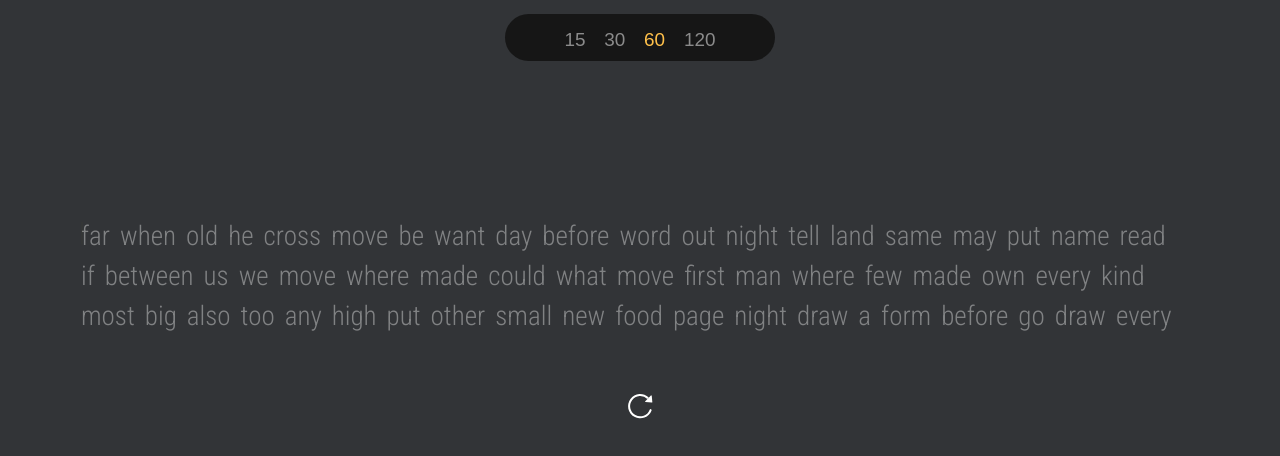
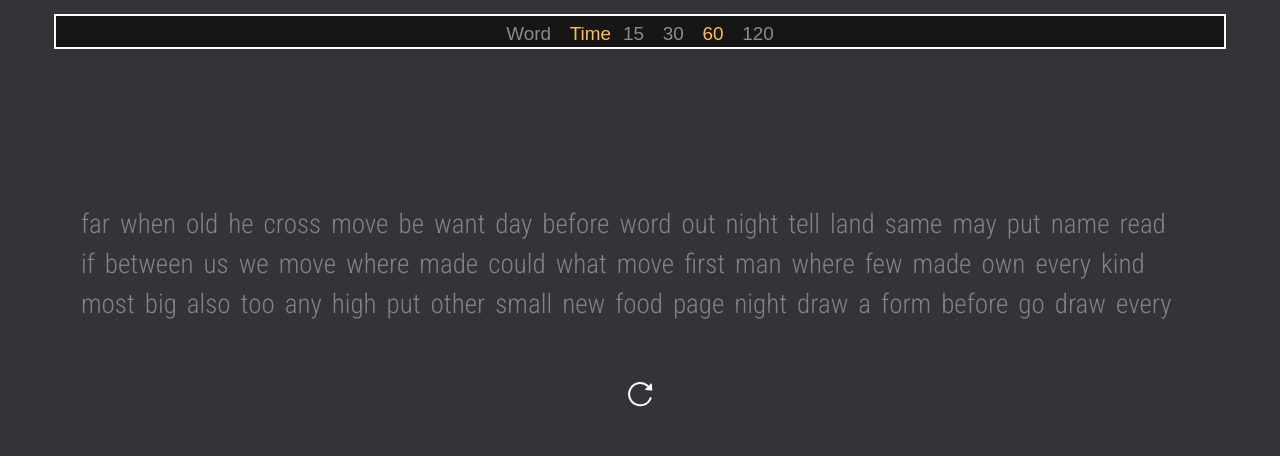
Before and after one commit to mohani-01/type, a Django app: page / in a window 1280 px wide. Shown: the part 79-535 px from the top of the page. Run offline with Django 4.2, Linux system fonts and the light colour scheme.

Commit message:
Adding additional feature to the typing game: Number of words

```diff
--- a/writing/static/writing/script.js
+++ b/writing/static/writing/script.js
@@ -1,4 +1,17 @@
 // const RANDOM_QUOTE_API_URL = 'https://api.quotable.io/random'
+if (!localStorage.getItem("choose")) {
+    localStorage.setItem("choose", "time")
+}
+
+const choose = localStorage.getItem("choose")
+
+if (!localStorage.getItem("time")) {
+    localStorage.setItem("time", 60);
+}
+
+if (!localStorage.getItem("word")) {
+    localStorage.setItem("word", 25)
+}
 
 const textToRender = ['the', 'of', 'to', 'and', 'a', 'in', 'is', 'it', 'you', 'that', 'he', 'was', 'for', 'on', 'are', 'with', 'as', 'I', 'his', 'they', 'be', 'at', 'one', 'have', 'this', 'from', 'or', 'had', 'by', 'not', 'word', 'but', 'what', 'some', 'we', 'can', 'out', 'other', 'were', 'all', 'there', 'when', 'up', 'use', 'your', 'how', 'said', 'an', 'each', 'she', 'which', 'do', 'their', 'time', 'if', 'will', 'way', 'about', 'many',
                     'then', 'them', 'write', 'would', 'like', 'so', 'these', 'her', 'long', 'make', 'thing', 'see', 'him', 'two', 'has', 'look', 'more', 'day', 'could', 'go', 'come', 'did', 'number','sound', 'no', 'most', 'people', 'my', 'over', 'know', 'water', 'than', 'call', 'first', 'who', 'may', 'down', 'side', 'been', 'now', 'find', 'any', 'new', 'work', 'part', 'take', 'get', 'place', 'made', 'live', 'where', 'after', 'back', 'little',
@@ -22,10 +35,6 @@ const textToRender = ['the', 'of', 'to', 'and', 'a', 'in', 'is', 'it', 'you', 't
                     'similar', 'guide', 'experience', 'score', 'apple', 'bought', 'led', 'pitch', 'coat', 'mass', 'card', 'band', 'rope', 'slip', 'win', 'dream', 'evening', 'condition', 'feed', 'tool', 'total', 'basic', 'smell', 'valley', 'nor', 'double', 'seat', 'arrive', 'master', 'track', 'parent', 'shore', 'division', 'sheet', 'substance', 'favor', 'connect', 'post', 'spend', 'chord', 'fat', 'glad', 'original', 'share', 'station', 'dad', 'bread', 'charge',
                     'proper', 'bar', 'offer', 'segment', 'slave', 'duck', 'instant', 'market', 'degree', 'populate', 'chick', 'dear', 'enemy', 'reply', 'drink', 'occur', 'support', 'speech', 'nature', 'range', 'steam', 'motion', 'path', 'liquid', 'log', 'meant', 'quotient', 'teeth', 'shell', 'neck']
 
-if (!localStorage.getItem("timer")) {
-    localStorage.setItem("timer", 60);
-
-}
 
 
 const audio = new Audio('../static/writing/typing.wav')
@@ -41,44 +50,97 @@ const textDisplay = document.getElementById('text')
 const gameContainer = document.querySelector('.game-container');
 
 const cursor = document.getElementById('cursor')
-const timer = document.getElementById('timer')
 const textContainer = document.querySelector(".text-container")
 
-const timeSelector = localStorage.getItem("timer")
+const timeSelector = localStorage.getItem("time")
+const wordSelector  = localStorage.getItem("word")
+
+const word = document.getElementById("choose-word")
+const time = document.getElementById("choose-time")
+
 const chooseTime = document.getElementById('time')
+const chooseWord = document.getElementById('word')
+
+const options = document.getElementById('options')
 
 
+gameContainer.style.opacity = 0;
 
+if (choose == "time") {
     for (let i = 0, N = chooseTime.children.length; i < N ; i++ ) {
         if (chooseTime.children[i].innerHTML === timeSelector) {
-        addClass( chooseTime.children[i], "current-time")
+            addClass( chooseTime.children[i], "current")
         } else {
             removeClassAll(chooseTime.children[i])
         }
     }
+    removeClassAll(word)
+    addClass(time, "current")
 
-gameContainer.style.opacity = 0;
+    chooseWord.style.display = "none";
+    const avaialbleChooses = ["15", "120", "60", "30"];
+    listenToChange(chooseTime, avaialbleChooses, "time");
+
+
+
+} else if (choose == "word") {
+
+    removeClassAll(chooseTime)
+    for (let i = 0, N = chooseWord.children.length; i < N; i++ ) {
+        if (chooseWord.children[i].innerHTML === wordSelector ) {
+            addClass( chooseWord.children[i], "current")
+        } else {
+            removeClassAll(chooseWord.children[i])
+        }
+    }
+    removeClassAll(time)
+    addClass(word, "current")
+
+    chooseTime.style.display = "none";
+    const avaialbleChooses = ["10", "25", "50", "100"];
+
+    listenToChange(chooseWord, avaialbleChooses, "word");
+}
+
+
+
 
 window.time = null;
 
-chooseTime.addEventListener("click", (event) => {
-    const getTime = event.target;
 
-    const timeAvailable = ["120", "60", "30", "15"]
-    if (getTime.dataset.timelength && timeAvailable.includes(getTime.dataset.timelength)) {
-        console.log(typeof(getTime.dataset.timelength))
-        localStorage.setItem("timer", getTime.dataset.timelength)
 
+options.addEventListener('click', (event) => {
+    const getOption  = event.target;
+    if (getOption.getAttribute('id') === "choose-word" && !getOption.className.includes('current')) {
+        localStorage.setItem("choose", "word")
+        location.reload()
+
+    } else if ( getOption.getAttribute("id") === "choose-time" && !getOption.className.includes('current')) {
+        localStorage.setItem("choose", "time")
         location.reload()
 
     }
+})
 
 
+
+function listenToChange(element, choose, value ) {
+    element.addEventListener('click', event => {
+        const getTarget = event.target;
+        alert(getTarget)
+        if (getTarget.dataset.choose && choose.includes(getTarget.dataset.choose)) {
+            localStorage.setItem(value, getTarget.dataset.choose)
+            alert(localStorage.getItem(value))
+            location.reload()
+        }
     })
+}
 
-restart.addEventListener("click",() => {
+
+
+restart.addEventListener("click", () => {
     location.reload()
-} )
+})
 
 textDisplay.addEventListener('focusout', () => {
     cursor.style.display = 'none';
@@ -101,9 +163,6 @@ document.addEventListener('focusin', ()=> {
 
 
 })
-    // if (!document.hasFocus()) {
-    // }
-
 
 
 let correctLetter = 0
--- a/writing/static/writing/styles.css
+++ b/writing/static/writing/styles.css
@@ -61,17 +61,24 @@ body > * {
     height: auto;
 }
 
-#time {
-    width: max-content;
-    margin: auto;
-    padding: .3rem 2rem;
+#chooses {
+    display: flex;
+    justify-content: center;
+    align-items: center;
+    border: 2px solid white;
+    background-color: #161616;
+}
+
+.choose {
+    /* width: max-content;
+    margin: auto; */
+    /* padding: .3rem 2rem; */
     border-radius: 25px;
-    /* border: 2px solid rgb(44, 44, 44); */
     background: #161616;
 }
 
 
-#time > button {
+.choose > button {
     border: none;
     font-size: .7rem;
     color:  rgba(255, 255, 255, 0.5);
@@ -80,7 +87,7 @@ body > * {
     /* margin: .1rem .3rem .2rem .3rem; */
 }
 
-#time > button:hover {
+.choose > button:hover {
     color: rgb(246, 246, 246) !important;
 }
 
@@ -94,6 +101,8 @@ main {
 #timer {
     height: 35px;
     text-align: justify;
+    font-family: 'Bebas Neue', sans-serif;
+    color: rgb(255, 202, 103);
 }
 
 
@@ -214,7 +223,7 @@ main {
     text-decoration-color: red;
 }
 
-button.current-time {
+button.current {
     color: rgb(255, 192, 74) !important;
 }
 
--- a/writing/templates/writing/index.html
+++ b/writing/templates/writing/index.html
@@ -6,14 +6,24 @@ WeType
 
 {% block body %}
     <main>
-        <div id="option">
+        <div id="chooses" >
+            <div class="choose" id="options">
 
-                <div id="time">
-                    <button data-timeLength="15">15</button>
-                    <button data-timeLength="30">30</button>
-                    <button class="current-time" data-timeLength="60">60</button>
-                    <button data-timeLength="120">120</button>
-                </div>
+                <button id="choose-word">Word</button>
+                <button id="choose-time">Time</button>
+            </div>
+            <div class="word choose" id="word">
+                <button data-choose="10">10</button>
+                <button data-choose="25">25</button>
+                <button data-choose="50">50</button>
+                <button data-choose="100">100</button>
+            </div>
+            <div class="choose" id="time">
+                <button data-choose="15">15</button>
+                <button data-choose="30">30</button>
+                <button data-choose="60">60</button>
+                <button data-choose="120">120</button>
+            </div>
 
 
          </div>
```
Also changed, not shown: db.sqlite3. Lines whose indentation alone changed are shown as unchanged.
